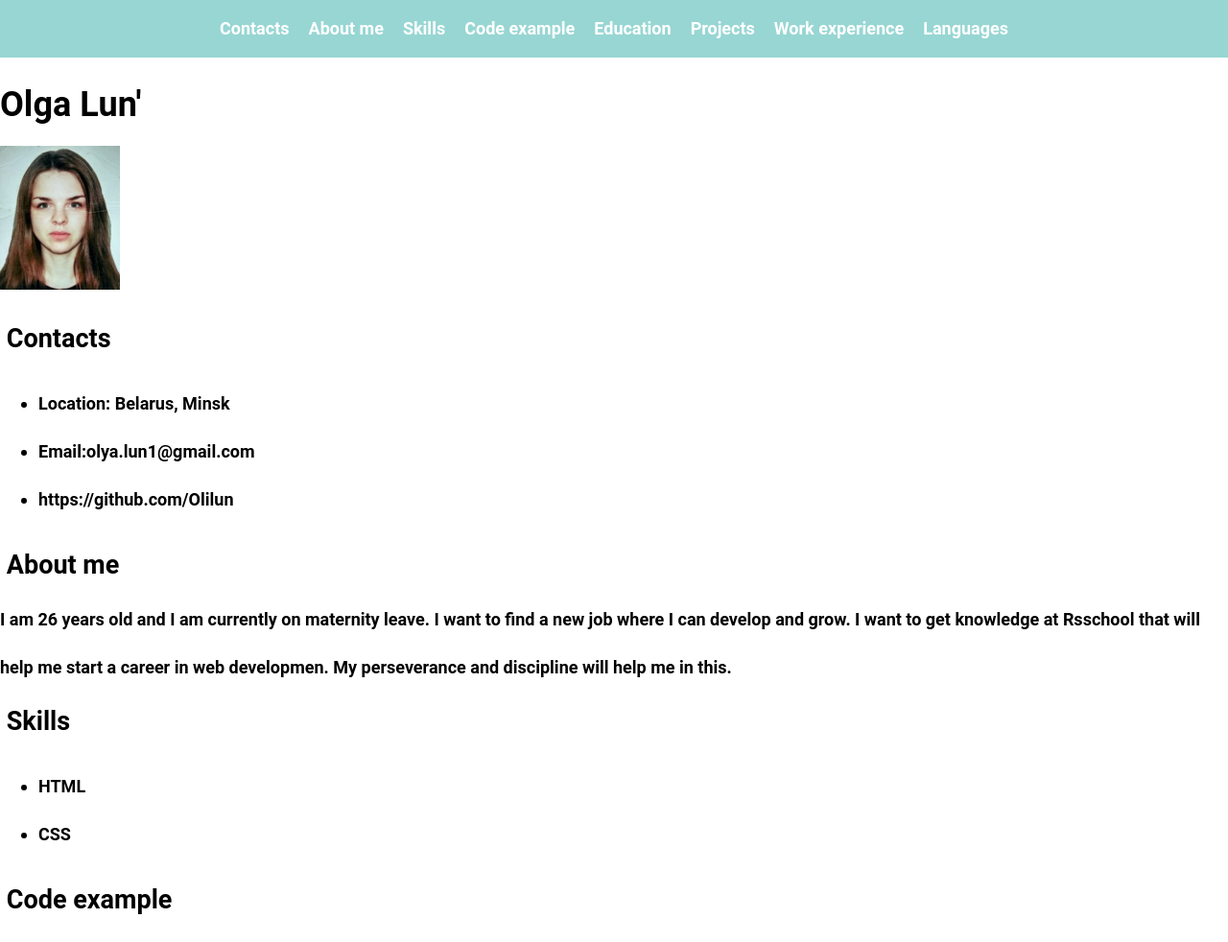
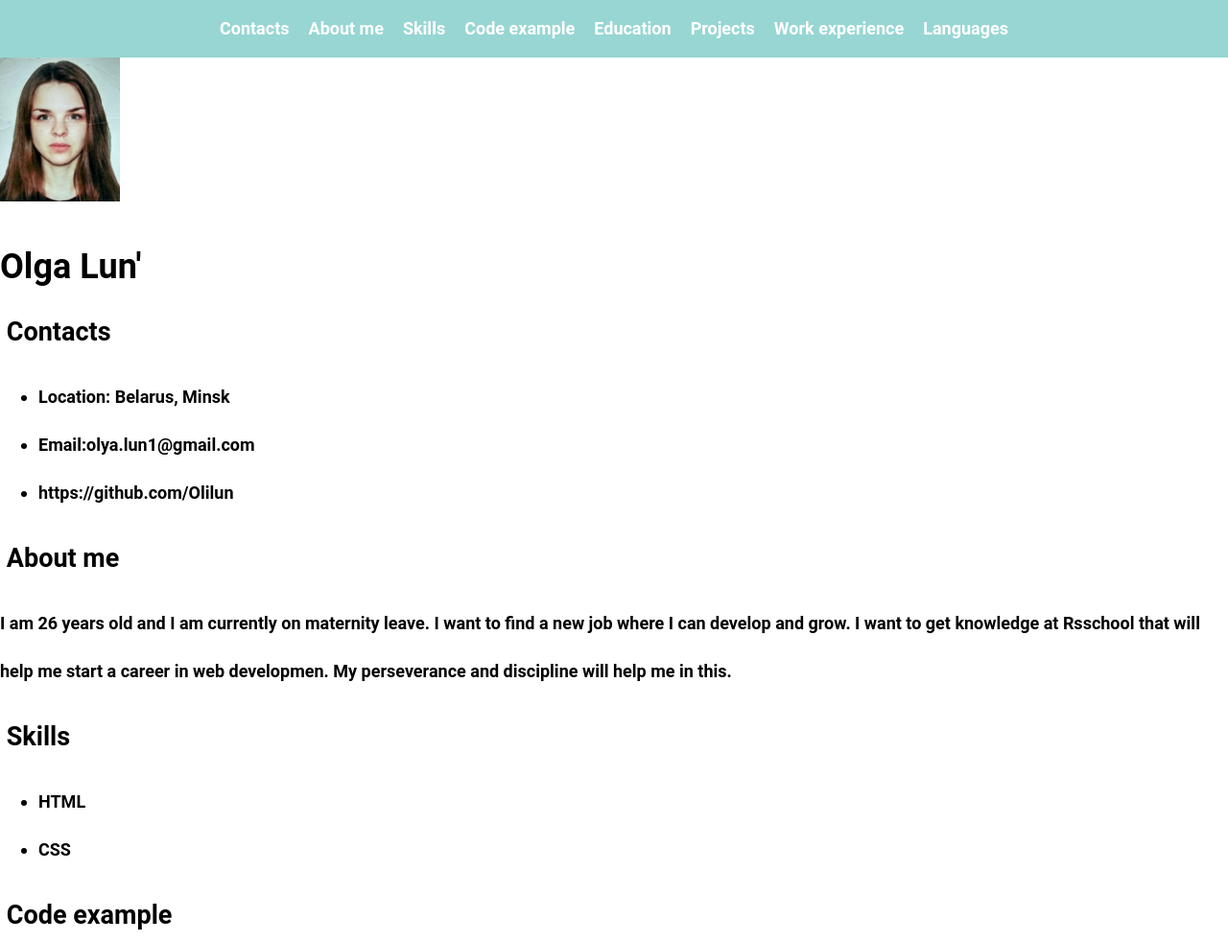
Before and after one commit to Olilun/rsschool-cv, a plain HTML site: page index.html in a window 1280 px wide. Shown: the top 982 px of the page at 96% size. Drawn offline with Linux system fonts and the light colour scheme.

Commit message:
fix:fix main and nav

```diff
--- a/index.html
+++ b/index.html
@@ -24,10 +24,10 @@
         </nav>
         <header>
             <div class="name">
+                <div class="photo">
+                    <img class="main-photo" src="images/IMG_20190801_143028_HDR.jpg" alt="olgalun">
+                </div>
                 <h1>Olga Lun'</h1>
-                <div class="photo">
-                    <img src="images/IMG_20190801_143028_HDR.jpg" alt="olgalun">
-                </div>
             </div>
         </header>
         <main class="conteiner">
@@ -40,12 +40,11 @@
                 </ul>
             </div>
             <div class="about_me">
-                <h2>About me</h2> I am 26 years old and I am currently on maternity leave. I want to find a new job
-                where I
-                can
-                develop and
-                grow. I want to get knowledge at Rsschool that will help me start a career in web developmen. My
-                perseverance and discipline will help me in this.
+                <h2>About me</h2>
+                <p>I am 26 years old and I am currently on maternity leave. I want to find a new job
+                    where I can develop and grow. I want to get knowledge at Rsschool that will help me start a career
+                    in web developmen. My
+                    perseverance and discipline will help me in this.</p>
             </div>
             <div class="skills">
                 <h2>Skills</h2>
@@ -93,10 +92,10 @@
         <footer>
             <div class="footer_wrap">
                 <a class="footer_button" href="https://github.com/Olilun">
-                    <img class="git" src="images/github_t.png" alt="GitHub"> GitHub</a>
+                    <img class="git" src="images/github_t.png" alt="GitHub"> Olilun </a>
                 <b>2024</b>
                 <a class="footer_button" href="https://rs.school/courses/javascript-ru">
-                    <img class="rsshcool" src="images/rs-school-logo.svg" alt="RS School" width="200"></a>
+                    <img class="rsschool" src="images/rs-school-logo.svg" alt="RS School"></a>
             </div>
         </footer>
     </div>
```
